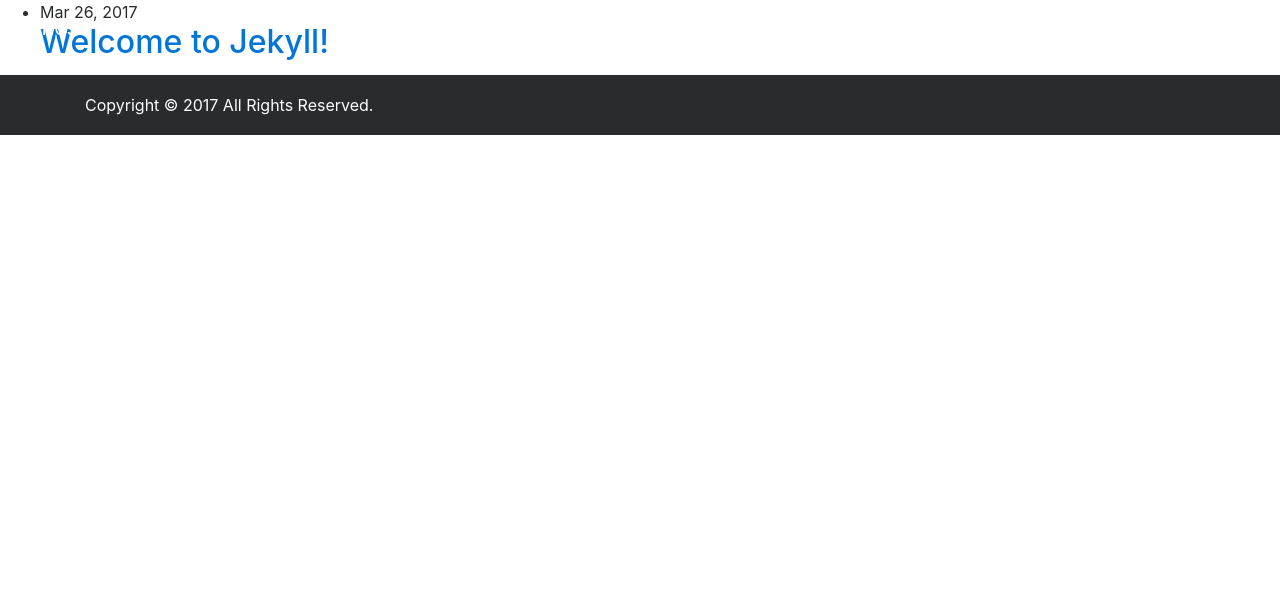
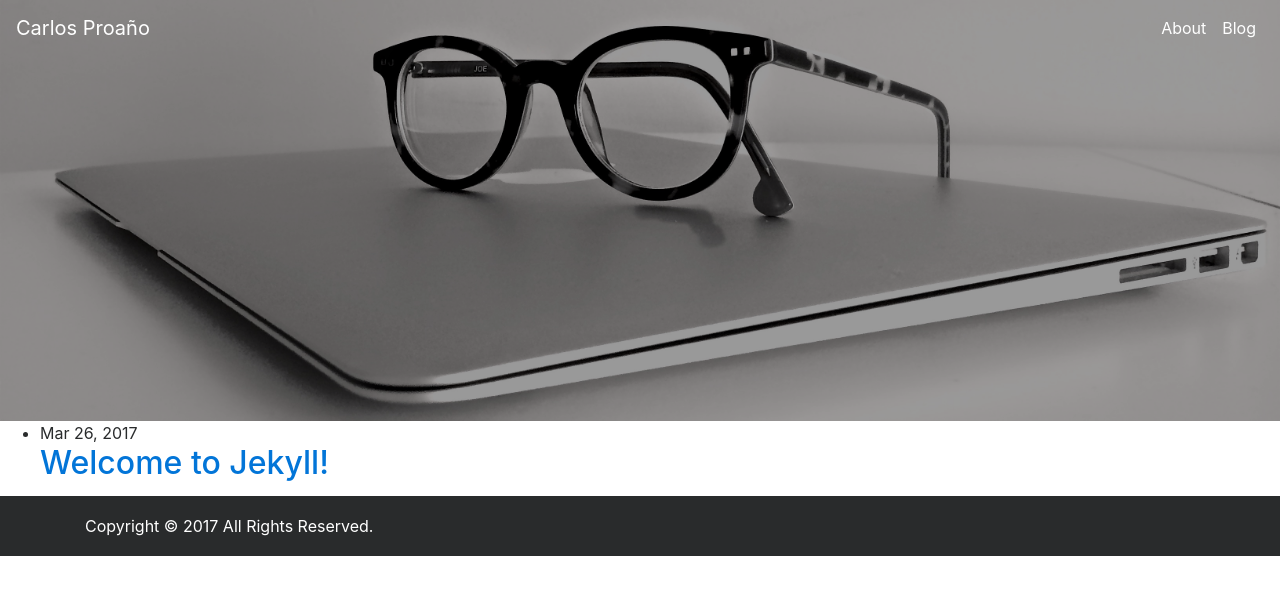
Before and after one commit to KacosPro/kacospro.github.com, a Jekyll site: the page built from blog.md, in a window 1280 px wide. Shown: the top 595 px of the page. Built offline with Jekyll 4.4.1, drawn with Linux system fonts in a browser that asks for light colours.

Commit message:
Update layout

```diff
--- a/_includes/head.html
+++ b/_includes/head.html
@@ -1,7 +1,7 @@
 <head>
   <meta charset="utf-8">
   <meta http-equiv="X-UA-Compatible" content="IE=edge">
-  <meta name="viewport" content="width=device-width, initial-scale=1">
+  <meta name="viewport" content="width=device-width, initial-scale=1, shrink-to-fit=no">
 
   <title>{% if page.title %}{{ page.title | escape }}{% else %}{{ site.title | escape }}{% endif %}</title>
   <meta name="description" content="{{ page.excerpt | default: site.description | strip_html | normalize_whitespace | truncate: 160 | escape }}">
--- a/_layouts/blog.html
+++ b/_layouts/blog.html
@@ -1,6 +1,9 @@
 ---
 layout: default
 ---
+<div class="transparent">
+  <img class="img-fluid" src="/assets/img/blog.jpeg" alt="Laptop with glasses">
+</div>
 <ul class="post-list">
   {% for post in site.posts %}
     <li>
--- a/_sass/custom.scss
+++ b/_sass/custom.scss
@@ -10,8 +10,26 @@ html, body {
   top: 0;
 }
 
-.gorw-1 {
+.grow-1 {
   flex-grow: 1;
+}
+
+.transparent {
+  position: relative;
+	display: block;
+  z-index: -100;
+}
+
+.transparent:after {
+	content: '';
+	position: absolute;
+	width: 100%;
+	height: 100%;
+	top: 0;
+	left: 0;
+	background:rgba(0,0,0,0.4);
+  opacity:1;
+  transition: all 0.5s;
 }
 
 .landing {
```
Also changed, not shown: _layouts/about.html (added, +9 -0 lines), about.md (+1 -1 lines), Gemfile.lock, assets/img/blog.jpeg (added), 1 other file.
